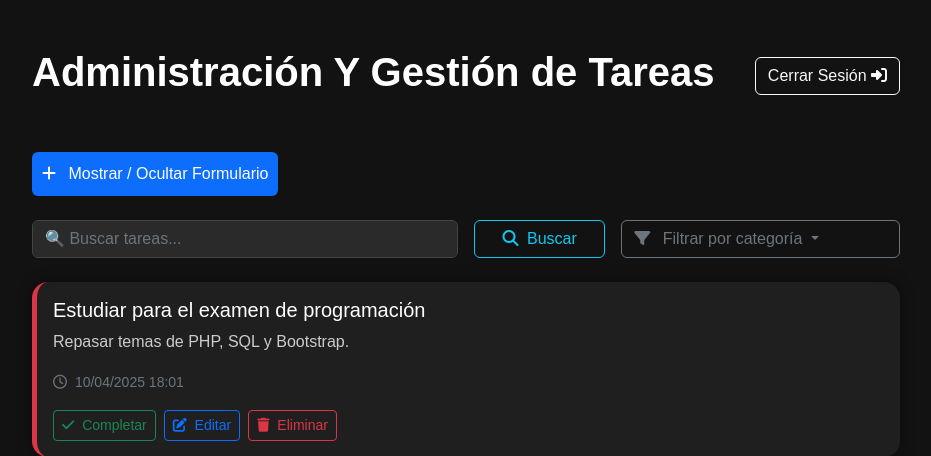
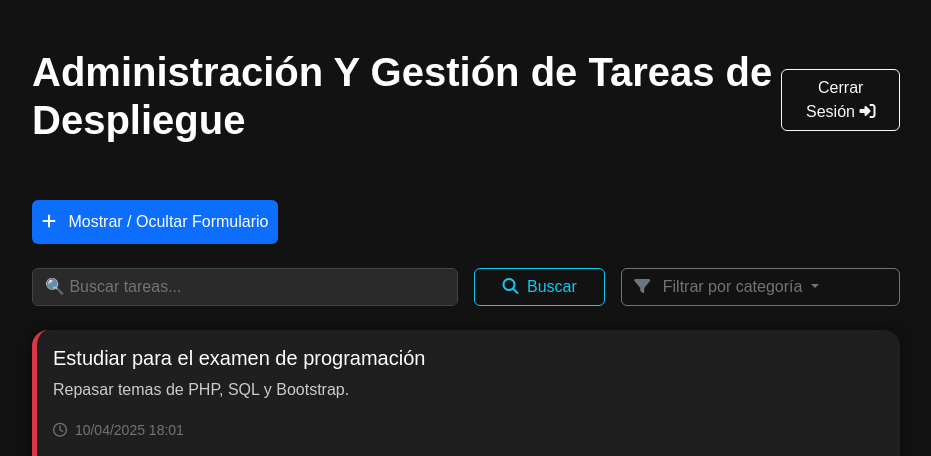
Before and after one commit to MartaRhvn/Trabajo_despliegue, a PHP site: page / in a window 1280 px wide. Shown: the top 456 px of the page, without its empty margins (174-1105 px from the left). Run offline with PHP 8.4, Linux system fonts and the light colour scheme; the visitor is signed in with stand-in values (Sample User, id 1); data comes from the database, SQL or seed files in the repository.

Commit message:
Cambio de texto de Yeray

```diff
--- a/GestorTareas/index.php
+++ b/GestorTareas/index.php
@@ -104,7 +104,7 @@ if (!$result) {
 
 <div class="container py-5">
     <div class="d-flex justify-content-between align-items-center mb-5">
-        <h1 class="fw-bold">Administración Y Gestión de Tareas</h1>
+        <h1 class="fw-bold">Administración Y Gestión de Tareas de Despliegue</h1>
         <a href="logout.php" class="btn btn-outline-light"> Cerrar Sesión <i class="fa-solid fa-right-to-bracket"></i> </a>
     </div>
 
```
